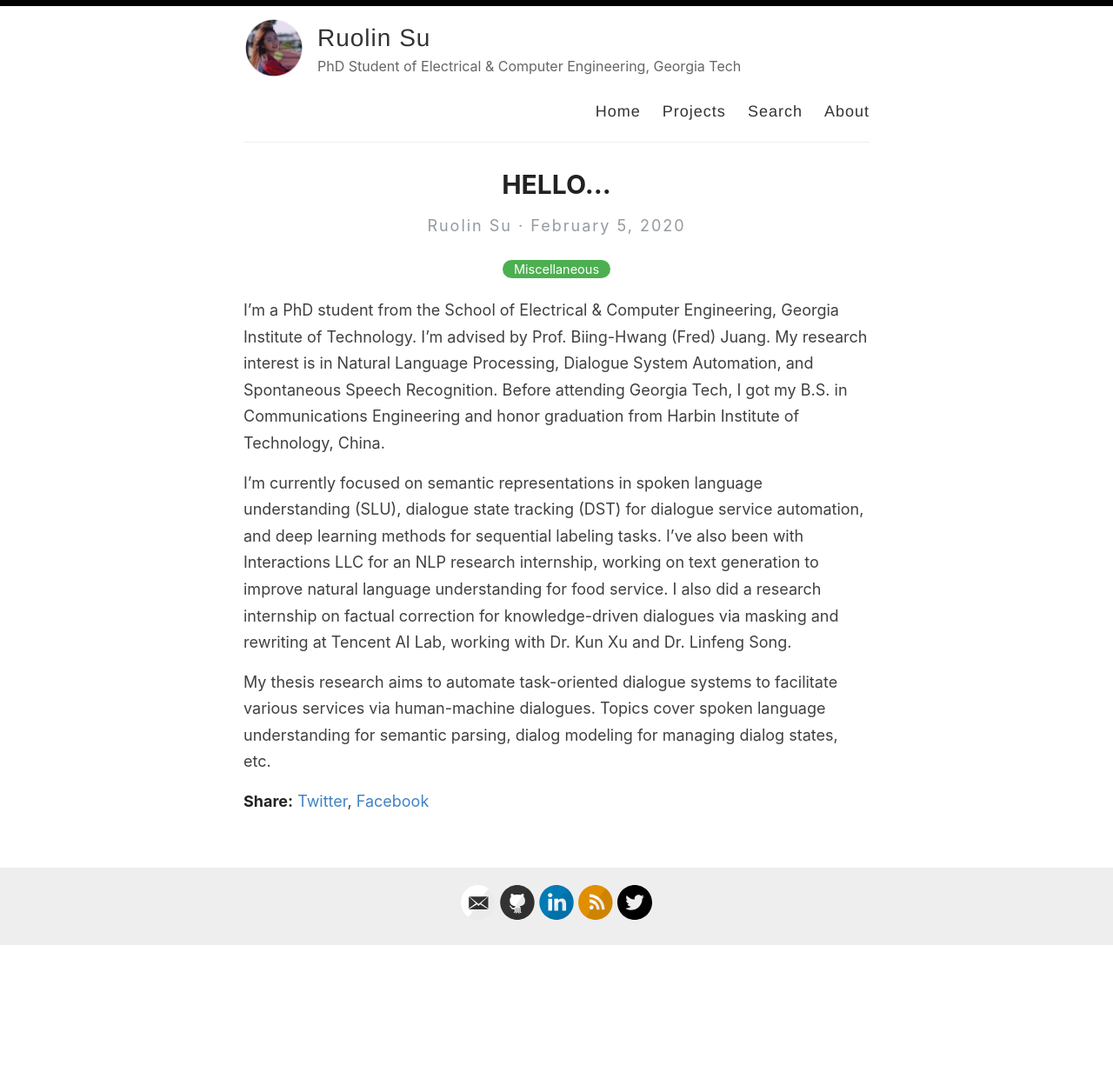
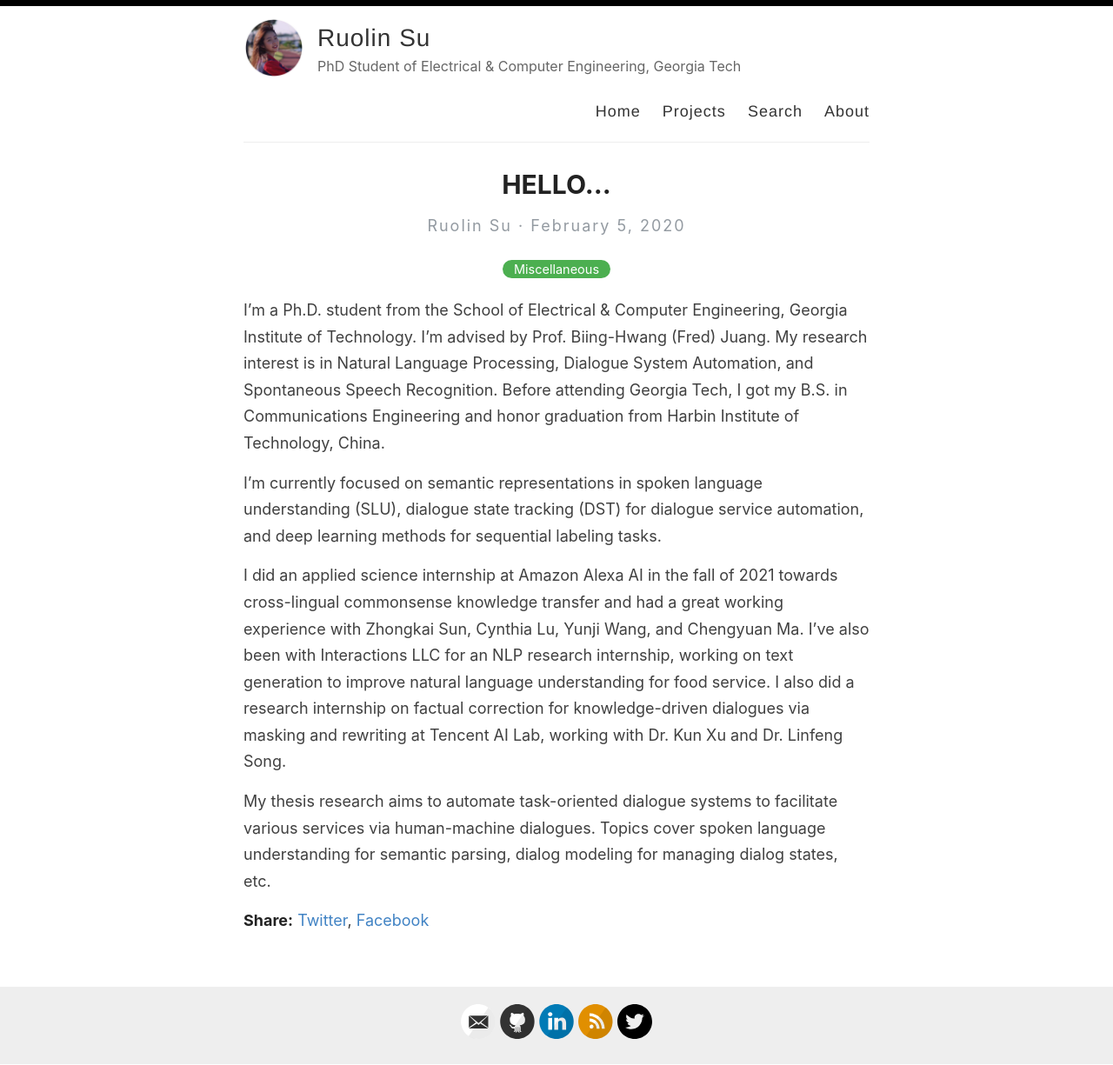
Before and after one commit to youlandasu/youlandasu.github.io, a Jekyll site: the page built from _posts/2020-02-05-intro.md, in a window 1280 px wide. Shown: the whole page at 87% size. Built offline with Jekyll 4.4.1, drawn with Linux system fonts in a browser that asks for light colours; comment, search, counter and statistics services are not loaded; before the commit the page ends 1087 px from its top, so only the background shows below that.

Commit message:
Update 2020-02-05-intro.md

```diff
--- a/_posts/2020-02-05-intro.md
+++ b/_posts/2020-02-05-intro.md
@@ -2,11 +2,13 @@
 layout: post
 title: HELLO...
 categories: [Miscellaneous]
-excerpt: I’m a PhD candidate from the School of Electrical & Computer Engineering, Georgia Institute of Technology. I’m advised by Prof. Biing-Hwang (Fred) Juang. My research interest is in Natural Language Processing, Dialogue System Automation, and Spontaneous Speech Recognition. Before attending Georgia Tech, I got my B.S. of Communications Engineering and honor graduation from Harbin Institute of Technology, China.
+excerpt: I’m a Ph.D. candidate from the School of Electrical & Computer Engineering, Georgia Institute of Technology. I’m advised by Prof. Biing-Hwang (Fred) Juang. My research interest is in Natural Language Processing, Dialogue System Automation, and Spontaneous Speech Recognition. Before attending Georgia Tech, I got my B.S. in Communications Engineering and honor graduation from Harbin Institute of Technology, China.
 ---
 
-I’m a PhD student from the School of Electrical & Computer Engineering, Georgia Institute of Technology. I’m advised by Prof. Biing-Hwang (Fred) Juang. My research interest is in Natural Language Processing, Dialogue System Automation, and Spontaneous Speech Recognition. Before attending Georgia Tech, I got my B.S. in Communications Engineering and honor graduation from Harbin Institute of Technology, China.
+I’m a Ph.D. student from the School of Electrical & Computer Engineering, Georgia Institute of Technology. I’m advised by Prof. Biing-Hwang (Fred) Juang. My research interest is in Natural Language Processing, Dialogue System Automation, and Spontaneous Speech Recognition. Before attending Georgia Tech, I got my B.S. in Communications Engineering and honor graduation from Harbin Institute of Technology, China.
 
-I’m currently focused on semantic representations in spoken language understanding (SLU), dialogue state tracking (DST) for dialogue service automation, and deep learning methods for sequential labeling tasks. I’ve also been with Interactions LLC for an NLP research internship, working on text generation to improve natural language understanding for food service. I also did a research internship on factual correction for knowledge-driven dialogues via masking and rewriting at Tencent AI Lab, working with Dr. Kun Xu and Dr. Linfeng Song.
+I’m currently focused on semantic representations in spoken language understanding (SLU), dialogue state tracking (DST) for dialogue service automation, and deep learning methods for sequential labeling tasks.
+
+I did an applied science internship at Amazon Alexa AI in the fall of 2021 towards cross-lingual commonsense knowledge transfer and had a great working experience with Zhongkai Sun, Cynthia Lu, Yunji Wang, and Chengyuan Ma. I’ve also been with Interactions LLC for an NLP research internship, working on text generation to improve natural language understanding for food service. I also did a research internship on factual correction for knowledge-driven dialogues via masking and rewriting at Tencent AI Lab, working with Dr. Kun Xu and Dr. Linfeng Song.
 
 My thesis research aims to automate task-oriented dialogue systems to facilitate various services via human-machine dialogues. Topics cover spoken language understanding for semantic parsing, dialog modeling for managing dialog states, etc.
```
